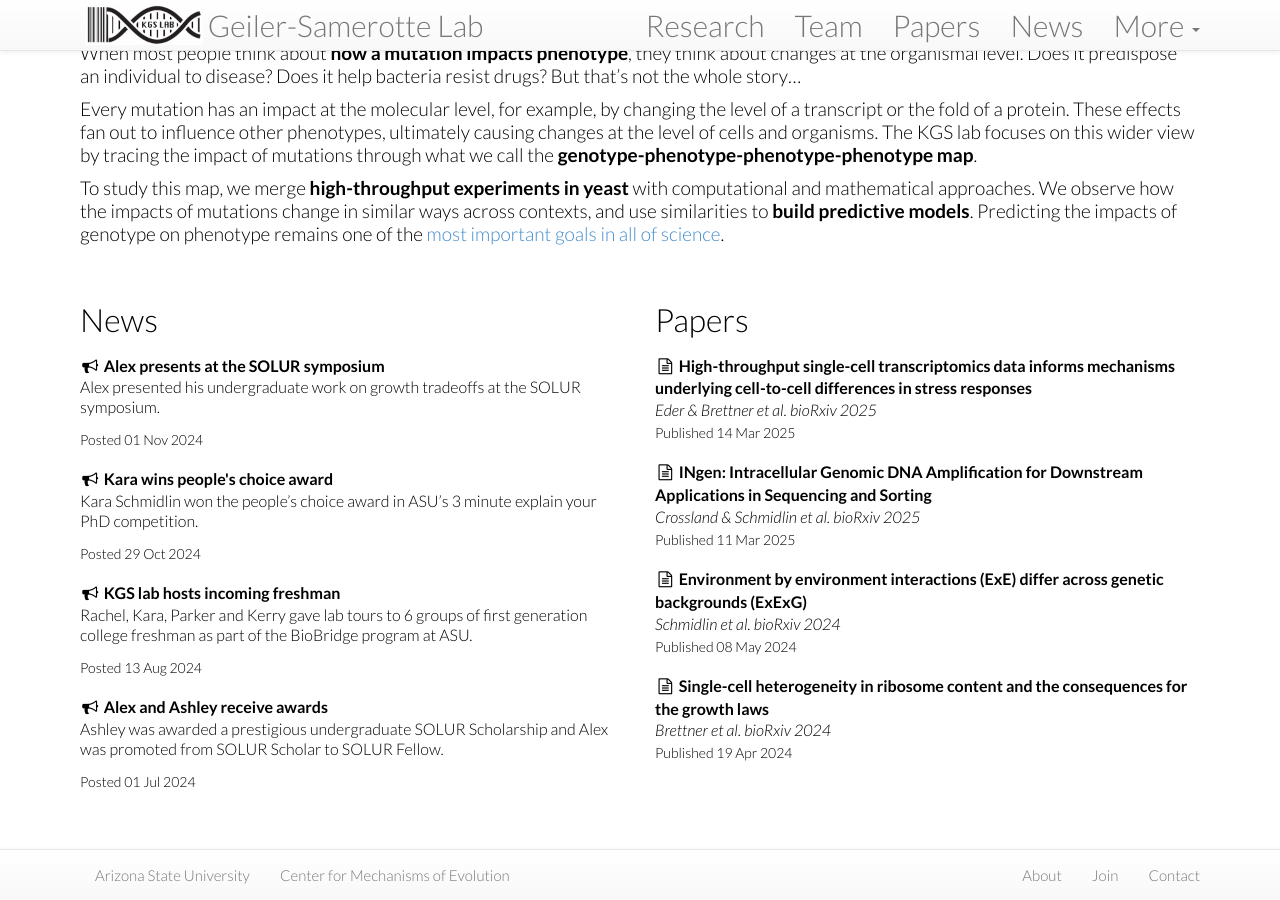
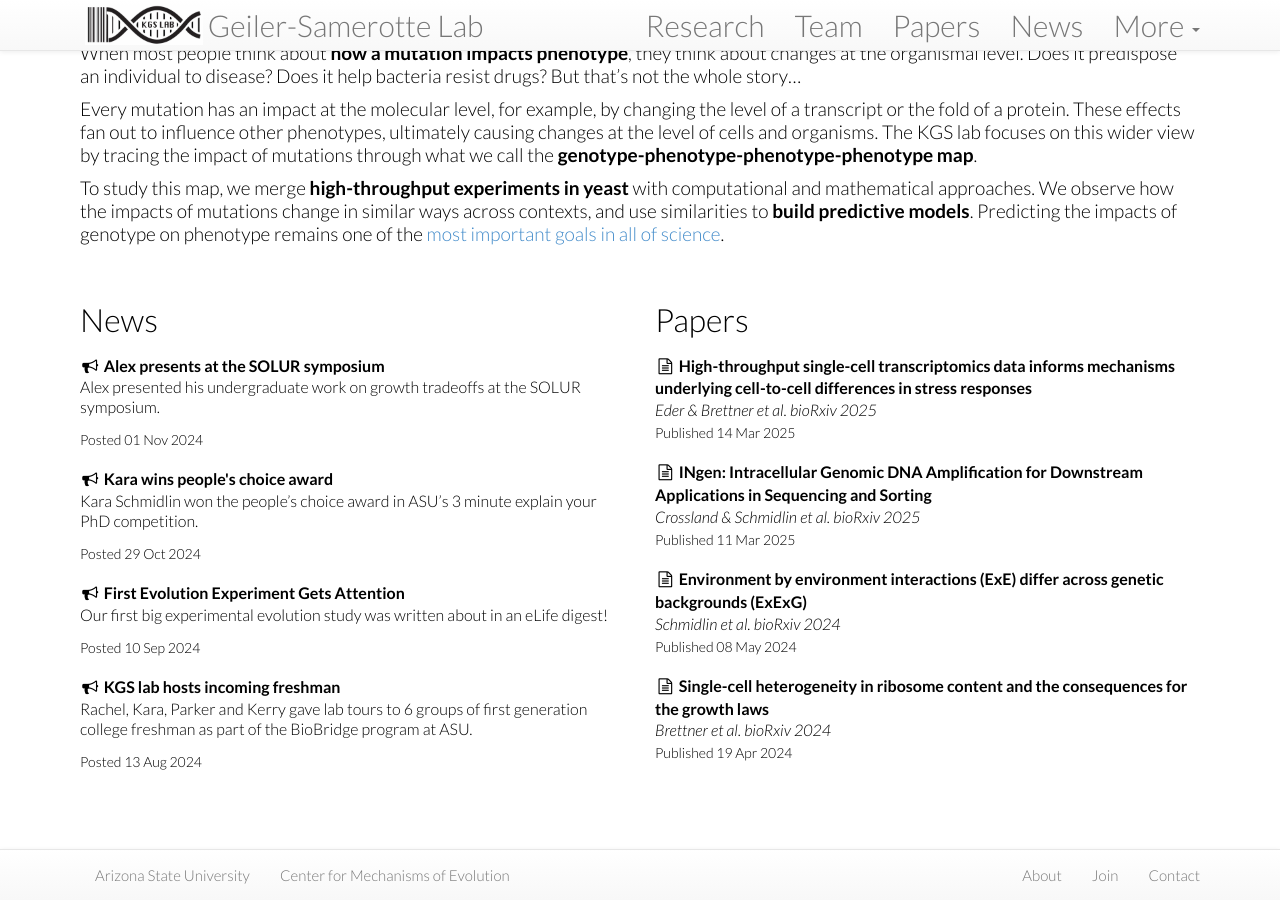
Before and after one commit to Samerotte-Lab/Samerotte-Lab.github.io, a Jekyll site: the page built from index.html, in a window 1280 px wide and 900 px high, scrolled down 542 px. Built offline with Jekyll 4.4.1, drawn with Linux system fonts in a browser that asks for light colours; nearby versions of some CDN libraries.

Commit message:
eLife news digest

```diff
--- /dev/null
+++ b/news/_posts/2024-9-10-eLife-Kara.md
@@ -0,0 +1,10 @@
+---
+layout: news
+title: "First Evolution Experiment Gets Attention"
+author: "Kerry"
+author_handle:
+image: /assets/images/news/Clusters.png
+category: news
+tags: [publication]
+---
+Our first big experimental evolution study was written about in an eLife digest!
```
Also changed, not shown: papers/_posts/2024-3-15-Schmidlin-clusters.md (+1 -1 lines), assets/images/news/Clusters.png (added).
